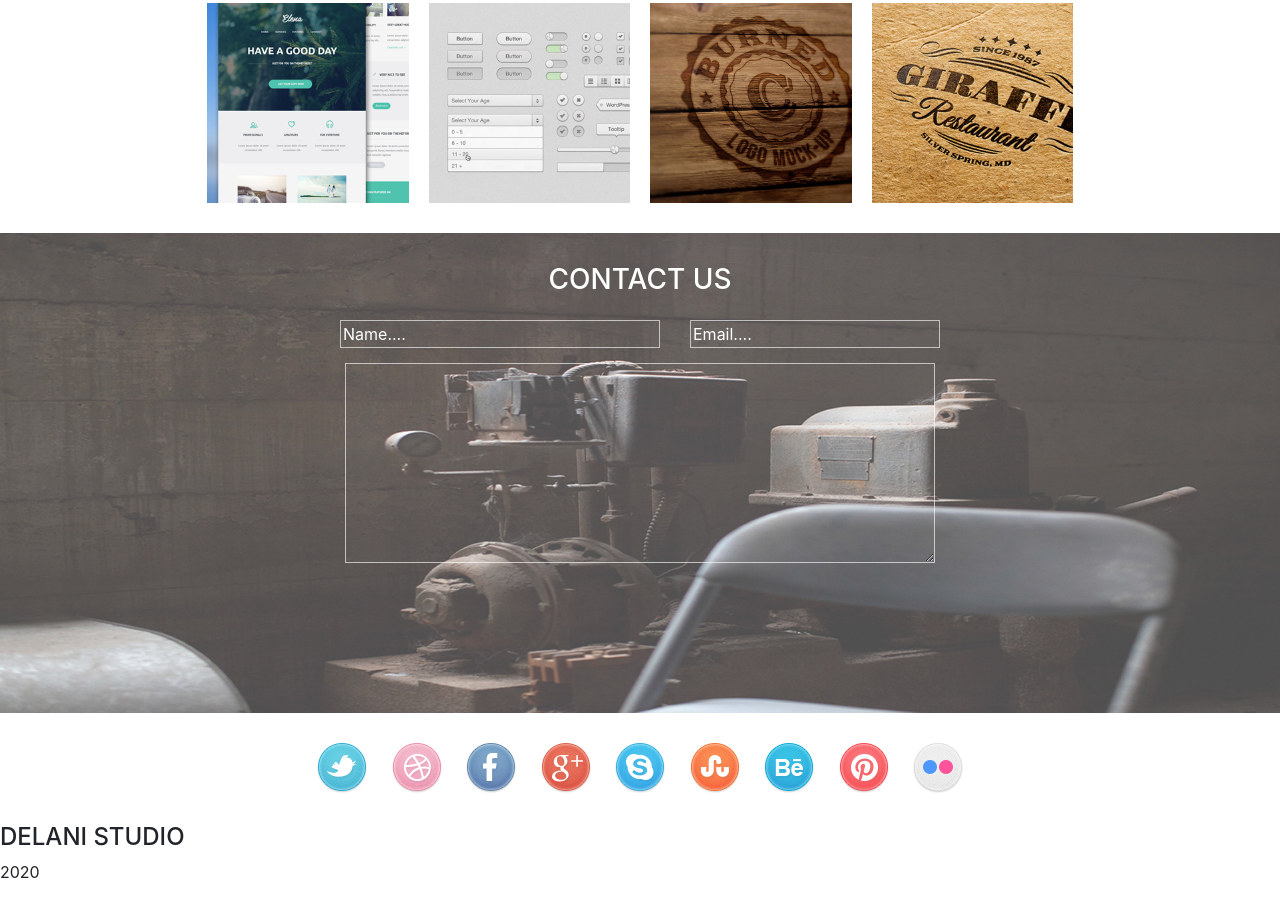
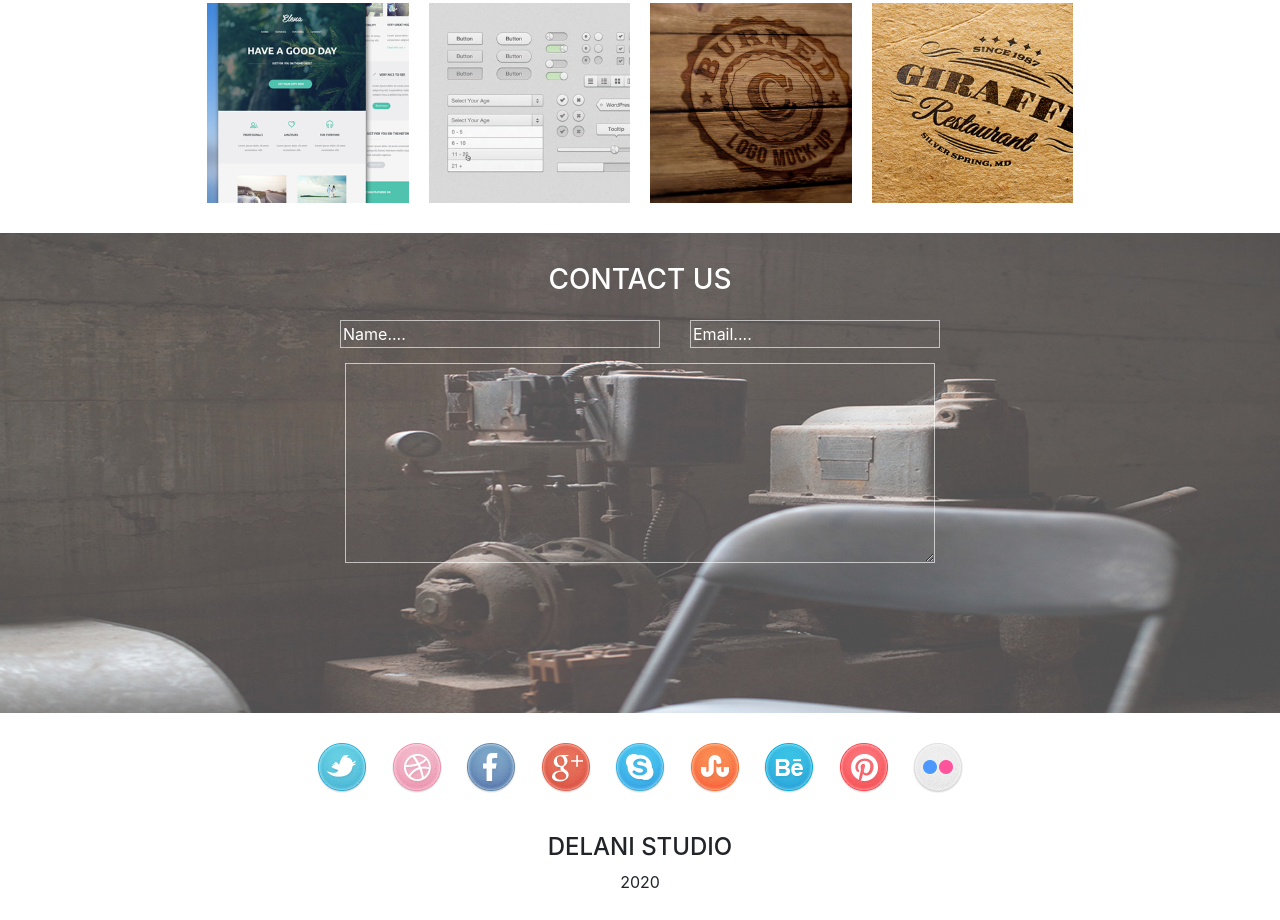
Before and after one commit to NjugunaMitchel/Delani_Studio, a plain HTML site: page index.html in a window 1280 px wide. Shown: the part 1690-2610 px from the top of the page. Drawn offline with nearby package versions, Linux system fonts and the light colour scheme; a script that the page names is missing.

Commit message:
center footer

```diff
--- a/style.css
+++ b/style.css
@@ -156,3 +156,8 @@ textarea{
 .social img{
     padding:10px;
 }
+
+footer{
+    text-align: center;
+    padding:10px;
+}
```
